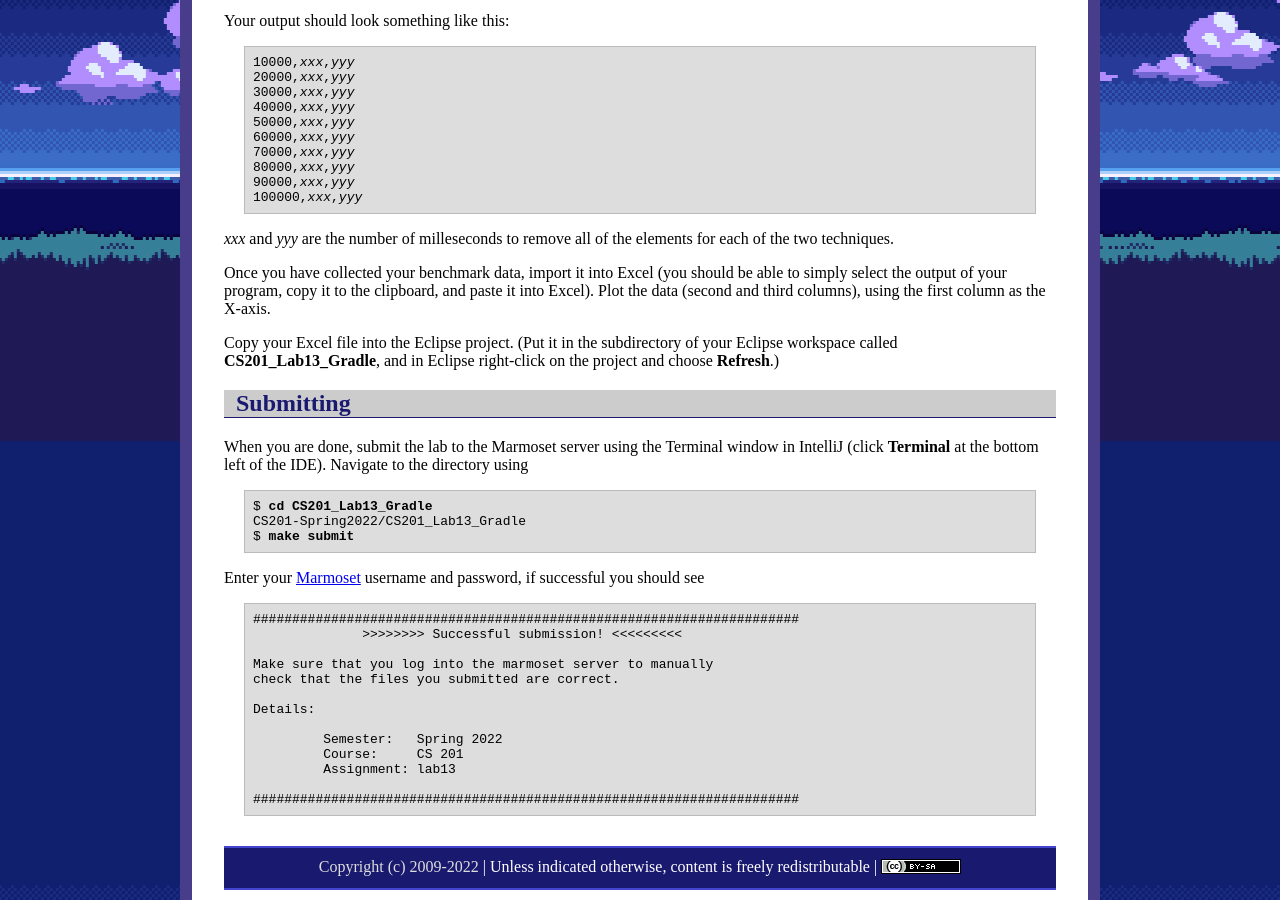
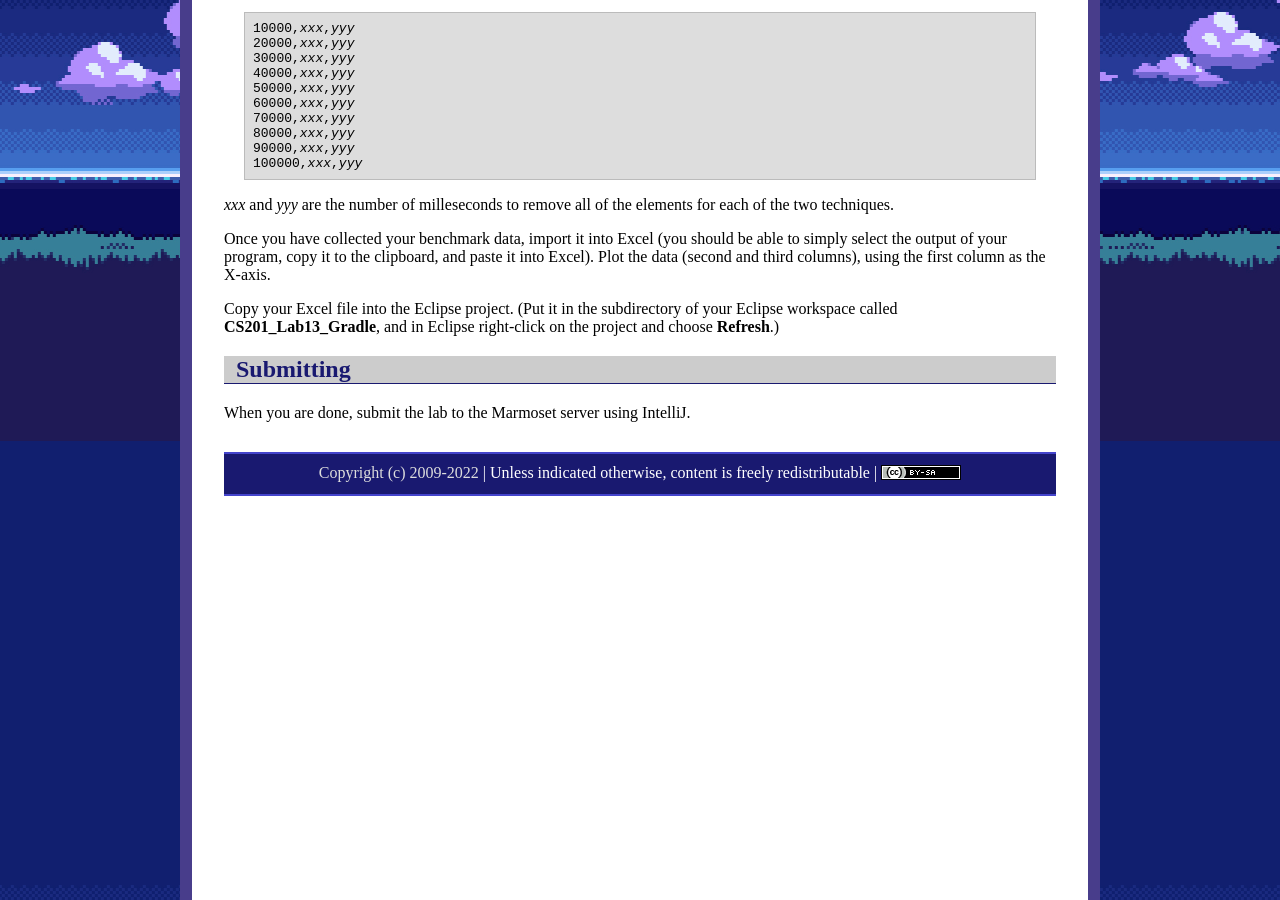
Before and after one commit to ycpcs/cs201-fall2026, a Jekyll site: the page built from labs/lab13.md, in a window 1280 px wide and 900 px high, scrolled down 1359 px. Built offline with Jekyll 4.4.1, drawn with Linux system fonts in a browser that asks for light colours; some of the changed text lies outside the part shown.

Commit message:
Update lab13.md

```diff
--- a/labs/lab13.md
+++ b/labs/lab13.md
@@ -5,12 +5,11 @@ title: "Lab 13: Benchmarking ArrayList"
 
 ## Getting Started
 
-Download [CS201\_Lab13\_Gradle.zip](CS201_Lab13_Gradle.zip). Copy and extract the zip file into your **CS201-Spring2022** directory. Import it into your **CS201-Spring2022** IntelliJ project using
+Download [CS201\_Lab13\_Gradle.zip](CS201_Lab13_Gradle.zip). Copy and extract the zip file into your **CS201-Fall2026** directory. Import it into your **CS201-Fall2026** IntelliJ project using
 
-> **File&rarr;New&rarr;Module from Existing Sources...**
+> **Open**
 
-Select the **CS201\_Lab13\_Gradle** directory and in the **Import Module** dialog select **Import module from external model&rarr;Gradle** and click **Finish**.
-
+Select the **CS201\_Lab13\_Gradle** directory and click **Select Folder**.
 You should see a project called **CS201\_Lab13\_Gradle** in the Project window.
 
 Run the program by right-clicking on the file **Benchmark.java** in the **src/main/java/** directory, and then choosing
@@ -96,28 +95,4 @@ Copy your Excel file into the Eclipse project. (Put it in the subdirectory of yo
 
 ## Submitting
 
-When you are done, submit the lab to the Marmoset server using the Terminal window in IntelliJ (click **Terminal** at the bottom left of the IDE). Navigate to the directory using
-
-<pre>
-$ <b>cd CS201_Lab13_Gradle</b>
-CS201-Spring2022/CS201_Lab13_Gradle
-$ <b>make submit</b>
-</pre>
-
-Enter your [Marmoset](https://cs.ycp.edu/marmoset) username and password, if successful you should see
-
-<pre>
-######################################################################
-              >>>>>>>> Successful submission! <<<<<<<<<
-
-Make sure that you log into the marmoset server to manually
-check that the files you submitted are correct.
-
-Details:
-
-         Semester:   Spring 2022
-         Course:     CS 201
-         Assignment: lab13
-
-######################################################################
-</pre>
+When you are done, submit the lab to the Marmoset server using IntelliJ.
```
